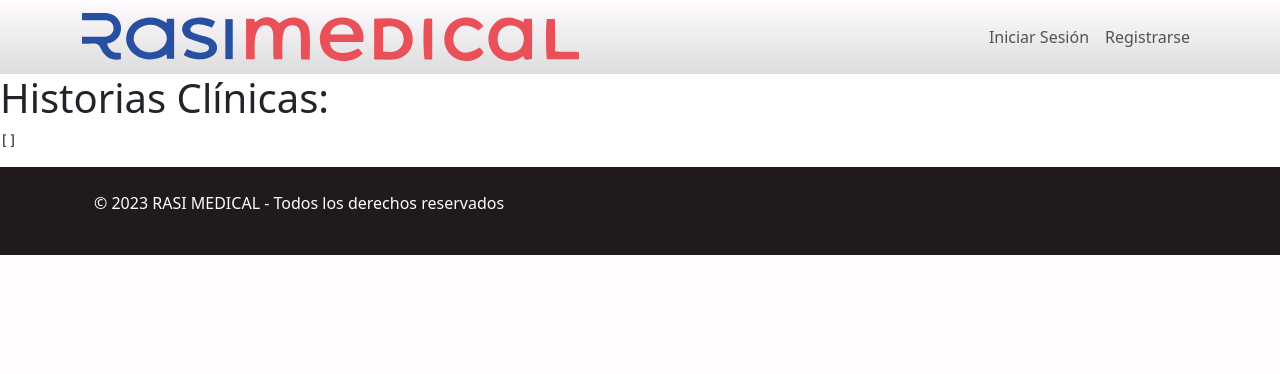
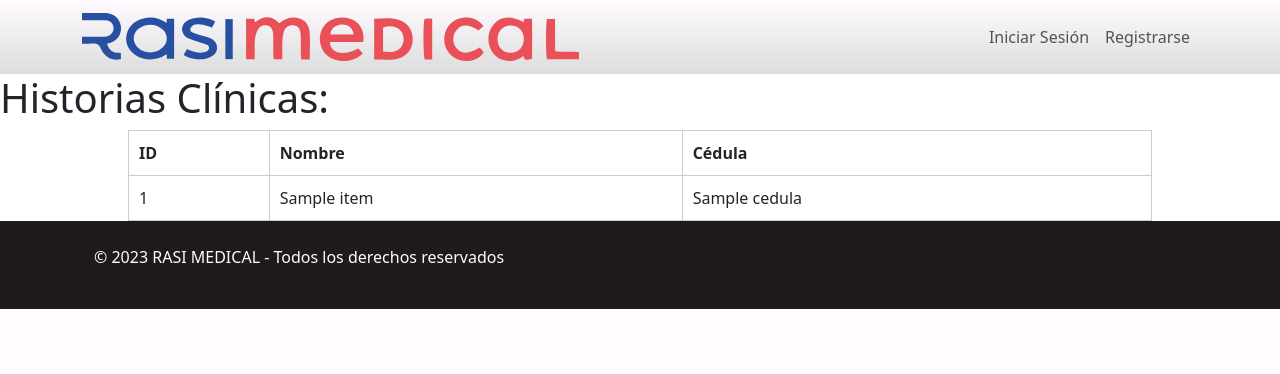
Before and after one commit to RaulRinconX/flask-app-web, a Flask app: page /historias-clinicas/ in a window 1280 px wide. Shown: the top 374 px of the page. Run offline with Flask 3, Linux system fonts and the light colour scheme; a database or web service that is not in the repository returns one stand-in record (values such as "Sample title"); data that the repository does not hold is empty; some libraries are stand-ins or nearby versions.

Commit message:
daddy gpt

```diff
--- a/src/templates/auth/historias.html
+++ b/src/templates/auth/historias.html
@@ -9,6 +9,81 @@
 {% block body %}
 <body>
   <h1>Historias Clínicas:</h1>
-  <pre>{{ json_data | tojson(indent=4) }}</pre>
+  <table class="center" id="pacientes-table">
+      <tr>
+          <th>ID</th>
+          <th>Nombre</th>
+          <th>Cédula</th>
+      </tr>
+      {% for paciente in json_data %}
+      <tr class="popup-trigger" data-id="{{ paciente.id }}">
+          <td>{{ paciente.id }}</td>
+          <td>{{ paciente.nombre }}</td>
+          <td>{{ paciente.cedula }}</td>
+      </tr>
+      {% endfor %}
+  </table>
+
+  <div id="popup" class="popup">
+      <div class="popup-content">
+          <span class="popup-close" onclick="closePopup()">&times;</span>
+          <h2>Detalles de la Historia Médica</h2>
+          <table id="detalles-table">
+              <tr>
+                  <th>ID</th>
+                  <th>Nombre</th>
+                  <th>Cédula</th>
+                  <th>Fecha de Nacimiento</th>
+                  <th>Tipo de Sangre</th>
+                  <th>Fecha del Examen</th>
+                  <th>Enfermedades</th>
+                  <th>Medicamentos</th>
+                  <th>Alergias</th>
+              </tr>
+          </table>
+      </div>
+  </div>
+
+  <script>
+      function openPopup() {
+          var popup = document.getElementById('popup');
+          popup.style.display = 'block';
+      }
+
+      function closePopup() {
+          var popup = document.getElementById('popup');
+          popup.style.display = 'none';
+      }
+
+      var popupTriggers = document.querySelectorAll('.popup-trigger');
+      for (var i = 0; i < popupTriggers.length; i++) {
+          popupTriggers[i].addEventListener('click', function() {
+              openPopup();
+              var patientId = this.getAttribute('data-id');
+              loadPatientDetails(patientId);
+          });
+      }
+
+      function loadPatientDetails(patientId) {
+          // Aquí debes cargar los detalles de la historia médica correspondiente desde el JSON
+          // y mostrarlos en la tabla dentro del popup
+          var detallesTable = document.getElementById('detalles-table');
+          detallesTable.innerHTML = ''; // Limpia la tabla de detalles
+
+          // Recorre el JSON y encuentra el paciente correspondiente por ID
+          var paciente = json_data.find(function(p) {
+              return p.id == patientId;
+          });
+
+          // Crea una fila en la tabla de detalles
+          var row = detallesTable.insertRow();
+          var keys = ['id', 'nombre', 'cedula', 'fecha_nacimiento', 'tipo_sangre', 'fecha_examen', 'enfermedades', 'medicamentos', 'alergias'];
+
+          keys.forEach(function(key) {
+              var cell = row.insertCell();
+              cell.innerHTML = paciente[key];
+          });
+      }
+  </script>
 </body>
 {% endblock %}
```
